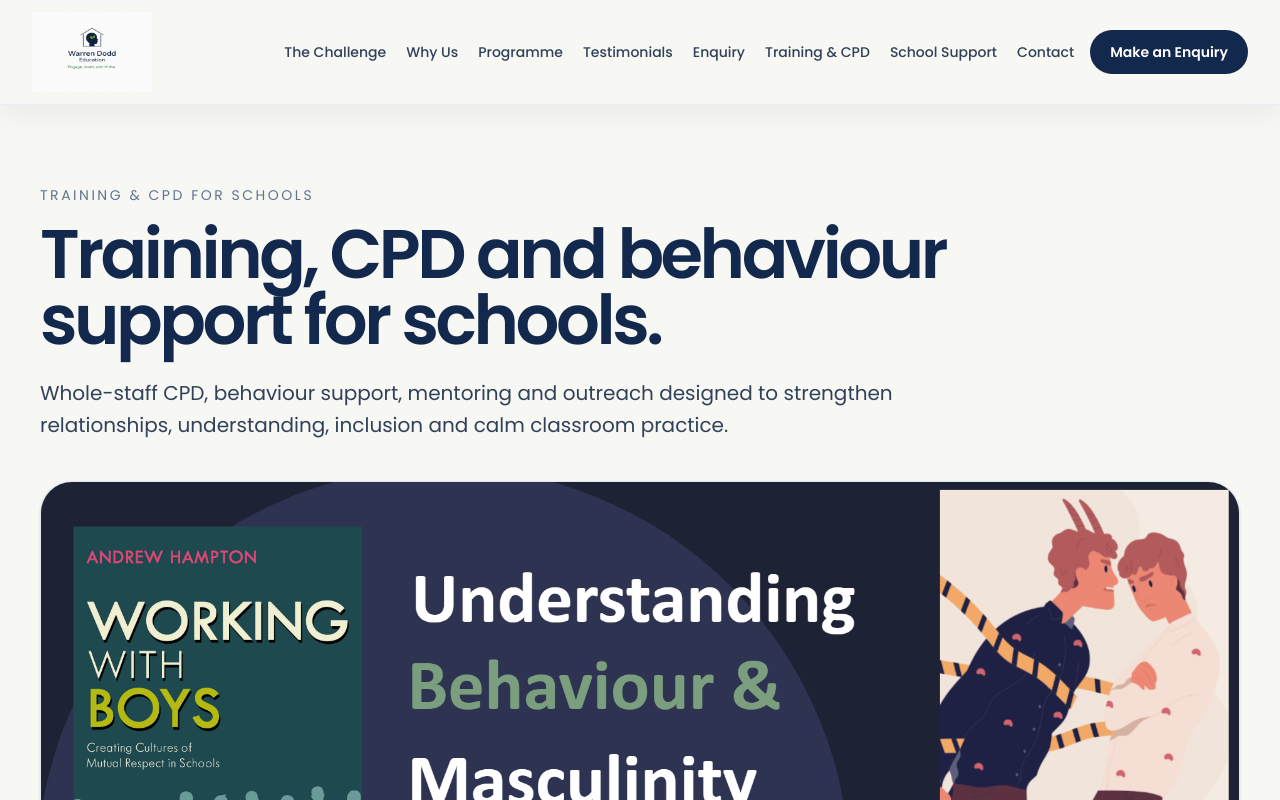
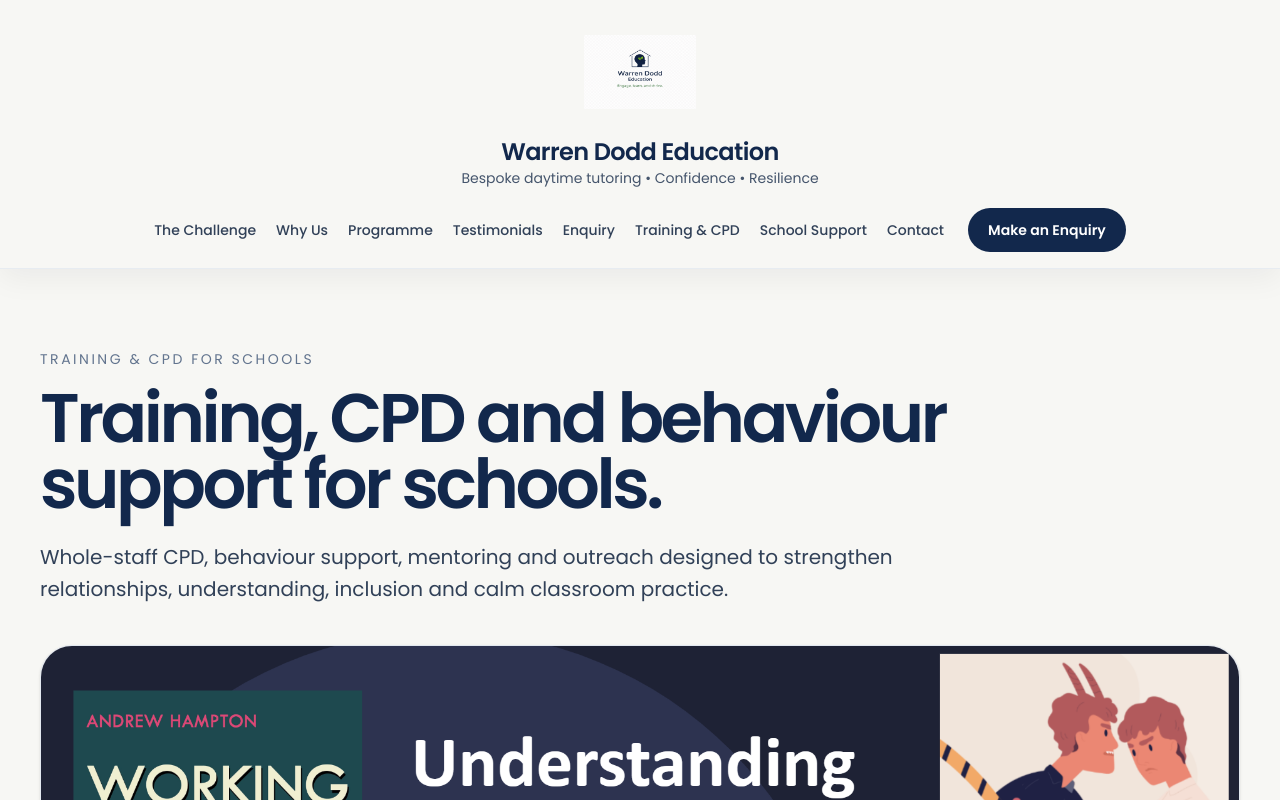
Before and after one commit to davedodd89-ai/warren-dodd-education, a Next.js app: page /cpd in a window 1280 px wide. Shown: the top 800 px of the page. Built offline with nearby package versions, Linux system fonts and the light colour scheme.

Commit message:
Fix internal links on homepage

```diff
--- a/app/SiteHeader.tsx
+++ b/app/SiteHeader.tsx
@@ -2,13 +2,14 @@
 
 import { useState } from "react";
 import Image from "next/image";
+import Link from "next/link";
 
 const navItems = [
-  { label: "The Challenge", href: "#challenge" },
-  { label: "Why Us", href: "#why" },
-  { label: "Programme", href: "#programme" },
-  { label: "Testimonials", href: "#testimonials" },
-  { label: "Enquiry", href: "#enquiry" },
+  { label: "The Challenge", href: "/#challenge" },
+  { label: "Why Us", href: "/#why" },
+  { label: "Programme", href: "/#programme" },
+  { label: "Testimonials", href: "/#testimonials" },
+  { label: "Enquiry", href: "/#enquiry" },
   { label: "Training & CPD", href: "/cpd" },
   { label: "School Support", href: "/schools" },
   { label: "Contact", href: "/contact" },
@@ -18,76 +19,107 @@
   const [open, setOpen] = useState(false);
 
   return (
-    <header className="sticky top-0 z-50 border-b border-slate-200/70 bg-[#F7F7F4]/90 shadow-[0_8px_30px_rgba(15,23,42,0.06)] backdrop-blur-md">
-      <div className="mx-auto max-w-7xl px-4 py-3 md:px-8">
-        <div className="flex items-center justify-between gap-4">
-          <a href="/" className="flex items-center">
+    <header className="sticky top-0 z-50 border-b border-slate-200/70 bg-[#F7F7F4]/95 shadow-[0_8px_30px_rgba(15,23,42,0.06)] backdrop-blur-md">
+      <div className="mx-auto max-w-7xl px-4 py-4 md:px-8">
+        {/* desktop */}
+        <div className="hidden xl:block">
+          <Link href="/" className="flex flex-col items-center text-center">
+            <Image
+              src="/logo.png"
+              alt="Warren Dodd Education"
+              width={320}
+              height={320}
+              className="h-28 w-28 object-contain"
+              priority
+            />
+            <p className="mt-2 text-2xl font-semibold tracking-tight text-[#12284C]">
+              Warren Dodd Education
+            </p>
+            <p className="text-sm text-slate-600">
+              Bespoke daytime tutoring • Confidence • Resilience
+            </p>
+          </Link>
+
+          <div className="mt-5 flex items-center justify-center gap-6">
+            <nav className="flex flex-wrap items-center justify-center gap-x-5 gap-y-2 text-sm font-medium text-slate-700">
+              {navItems.map((item) => (
+                <Link
+                  key={item.label}
+                  href={item.href}
+                  className="transition hover:text-[#12284C]"
+                >
+                  {item.label}
+                </Link>
+              ))}
+            </nav>
+
+            <Link
+              href="/contact"
+              className="rounded-full bg-[#12284C] px-5 py-3 text-sm font-semibold text-white transition hover:-translate-y-0.5"
+            >
+              Make an Enquiry
+            </Link>
+          </div>
+        </div>
+
+        {/* mobile / tablet */}
+        <div className="xl:hidden">
+          <div className="flex items-center justify-between gap-3">
+            <Link href="/" className="flex min-w-0 items-center gap-3">
               <Image
                 src="/logo.png"
                 alt="Warren Dodd Education"
                 width={220}
                 height={220}
-              className="h-16 w-auto object-contain sm:h-20"
+                className="h-20 w-20 shrink-0 object-contain"
                 priority
               />
-          </a>
-
-          <div className="hidden xl:flex items-center gap-4">
-            <nav className="flex flex-wrap items-center justify-end gap-x-5 gap-y-2 text-sm font-medium text-slate-700">
-              {navItems.map((item) => (
-                <a
-                  key={item.label}
-                  href={item.href}
-                  className="transition hover:text-[#12284C]"
-                >
-                  {item.label}
-                </a>
-              ))}
-            </nav>
-
-            <a
-              href="/contact"
-              className="rounded-full bg-[#12284C] px-5 py-3 text-sm font-semibold text-white transition hover:-translate-y-0.5"
-            >
-              Make an Enquiry
-            </a>
+              <div className="min-w-0">
+                <p className="truncate text-base font-semibold tracking-tight text-[#12284C]">
+                  Warren Dodd Education
+                </p>
+                <p className="text-xs text-slate-600">
+                  Bespoke daytime tutoring
+                </p>
               </div>
+            </Link>
 
             <button
               type="button"
               aria-label="Toggle menu"
               aria-expanded={open}
               onClick={() => setOpen((prev) => !prev)}
-            className="inline-flex h-11 w-11 items-center justify-center rounded-full border border-slate-300 bg-white text-[#12284C] xl:hidden"
+              className="inline-flex h-11 w-11 shrink-0 items-center justify-center rounded-full border border-slate-300 bg-white text-[#12284C]"
             >
               <span className="text-2xl leading-none">{open ? "×" : "☰"}</span>
             </button>
           </div>
 
           {open && (
-          <div className="mt-4 rounded-3xl border border-slate-200 bg-white p-5 shadow-lg xl:hidden">
+            <div className="mt-4 rounded-3xl border border-slate-200 bg-white p-5 shadow-lg">
               <nav className="grid gap-2 text-base font-medium text-slate-800">
                 {navItems.map((item) => (
-                <a
+                  <Link
                     key={item.label}
                     href={item.href}
                     onClick={() => setOpen(false)}
                     className="rounded-xl px-2 py-2 transition hover:bg-slate-50 hover:text-[#12284C]"
                   >
                     {item.label}
-                </a>
+                  </Link>
                 ))}
               </nav>
 
-            <a
+              <Link
                 href="/contact"
                 onClick={() => setOpen(false)}
                 className="mt-5 inline-flex w-full items-center justify-center rounded-full bg-[#12284C] px-6 py-4 text-center font-semibold text-white"
               >
                 Make an Enquiry
-            </a>
+              </Link>
             </div>
           )}
+        </div>
       </div>
     </header>
   );
--- a/app/page.tsx
+++ b/app/page.tsx
@@ -1,3 +1,4 @@
+import Link from "next/link";
 import SiteHeader from "./SiteHeader";
 import HomeschoolParentSupportSection from "./HomeschoolParentSupportSection";
 
@@ -246,18 +247,18 @@
             </div>
 
             <div className="mt-6 flex flex-col gap-4 sm:flex-row sm:justify-center lg:justify-start">
-              <a
+              <Link
                 href="/contact"
                 className="rounded-full bg-[#12284C] px-7 py-4 text-center font-semibold text-white shadow-xl transition hover:-translate-y-0.5"
               >
                 Book a Consultation
-              </a>
-              <a
+              </Link>
+              <Link
                 href="/cpd"
                 className="rounded-full border border-slate-300 bg-white px-7 py-4 text-center font-medium text-slate-900 transition hover:bg-slate-100"
               >
                 Explore Training &amp; CPD
-              </a>
+              </Link>
             </div>
           </div>
 
@@ -598,12 +599,12 @@
               </div>
 
               <div className="px-8 pb-8">
-                <a
+                <Link
                   href="/contact"
                   className="inline-flex w-full items-center justify-center rounded-full bg-[#12284C] px-6 py-4 text-center font-semibold text-white transition hover:-translate-y-0.5"
                 >
                   Enquire About a Place
-                </a>
+                </Link>
               </div>
             </div>
           </div>
@@ -636,12 +637,12 @@
                 Whole-staff CPD for schools exploring behaviour, masculinity, emotional literacy, online culture, PSHE links and practical classroom strategies.
               </p>
               <div className="mt-6">
-                <a
+                <Link
                   href="/cpd"
                   className="inline-flex rounded-full bg-[#12284C] px-6 py-3 font-semibold text-white transition hover:-translate-y-0.5"
                 >
                   View CPD Page
-                </a>
+                </Link>
               </div>
             </div>
 
@@ -656,12 +657,12 @@
                 Tailored support for schools through mentoring, in-class guidance, behaviour support and wider outreach work focused on calm, inclusive and relational practice.
               </p>
               <div className="mt-6">
-                <a
+                <Link
                   href="/schools"
                   className="inline-flex rounded-full border border-slate-300 bg-white px-6 py-3 font-semibold text-slate-900 transition hover:bg-slate-100"
                 >
                   View School Support
-                </a>
+                </Link>
               </div>
             </div>
           </div>
@@ -710,12 +711,12 @@
             Maximum 4 children per session. Limited places available. If you are exploring bespoke daytime tutoring, home education support, or hybrid education provision, start with a simple conversation.
           </p>
           <div className="mt-10 flex justify-center">
-            <a
+            <Link
               href="/contact"
               className="inline-flex rounded-full bg-[#12284C] px-8 py-4 font-semibold text-white shadow-xl transition hover:-translate-y-0.5"
             >
               Book a Consultation
-            </a>
+            </Link>
           </div>
         </div>
       </section>
```
Lines whose indentation alone changed are shown as unchanged.
